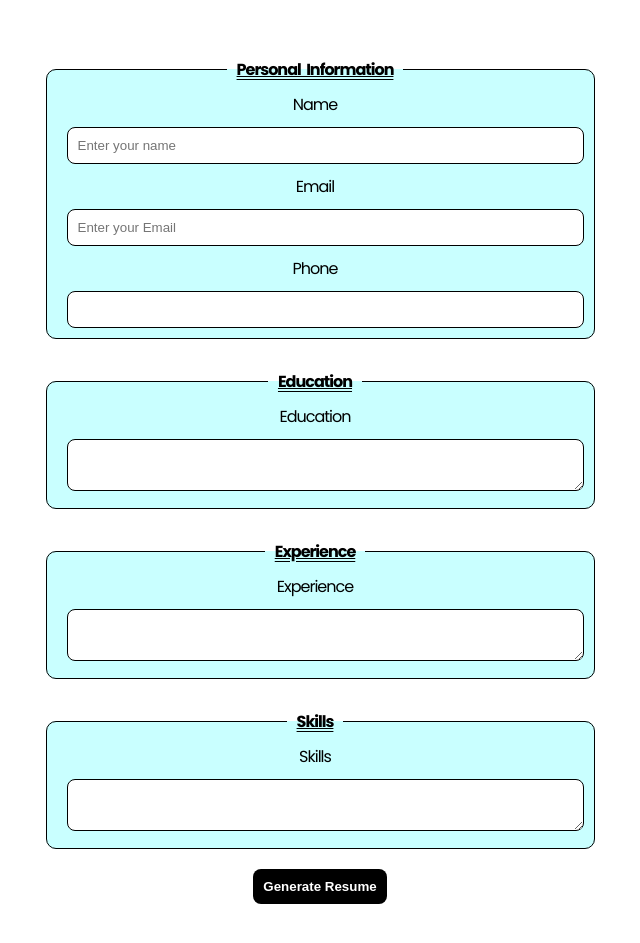
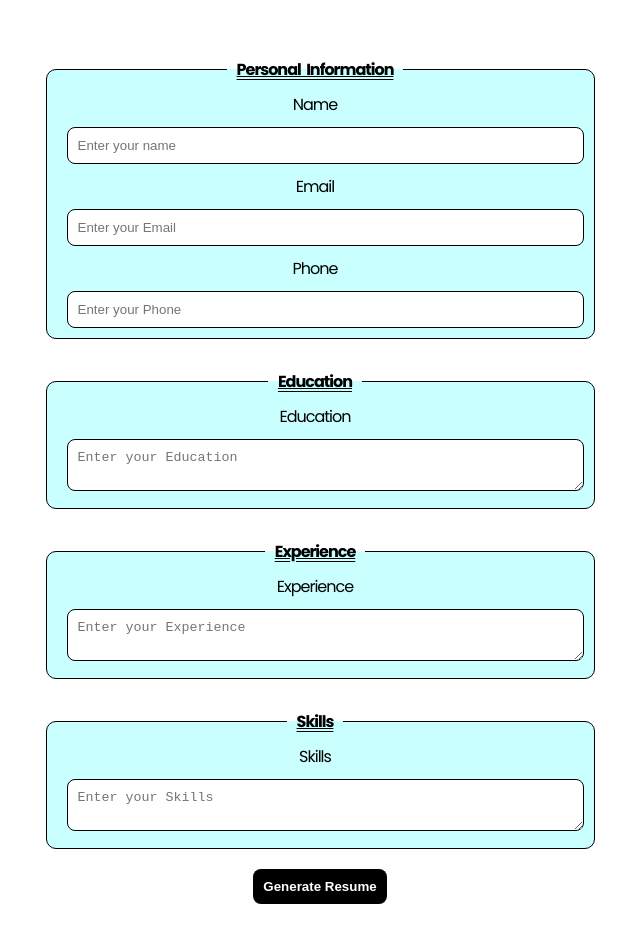
Before and after one commit to Anss-design/milestone1-2resumebyAnss, a plain HTML site: page index.html in a window 1280 px wide. Shown: the part 105-1048 px from the top of the page, without its empty margins (320-960 px from the left). Drawn offline with Linux system fonts and the light colour scheme.

Commit message:
index.html

```diff
--- a/index.html
+++ b/index.html
@@ -1,12 +1,16 @@
 <!DOCTYPE html>
 <html lang="en">
+
 <head>
     <meta charset="UTF-8">
     <meta name="viewport" content="width=device-width, initial-scale=1.0">
     <title>Resume Bulider</title>
     <link rel="stylesheet" href="style.css">
-    <link href="https://fonts.googleapis.com/css2?family=Poppins:ital,wght@0,100;0,200;0,300;0,400;0,500;0,600;0,700;0,800;0,900;1,100;1,200;1,300;1,400;1,500;1,600;1,700;1,800;1,900&display=swap" rel="stylesheet">
+    <link
+        href="https://fonts.googleapis.com/css2?family=Poppins:ital,wght@0,100;0,200;0,300;0,400;0,500;0,600;0,700;0,800;0,900;1,100;1,200;1,300;1,400;1,500;1,600;1,700;1,800;1,900&display=swap"
+        rel="stylesheet">
 </head>
+
 <body>
     <div class="header">
         <h1>Resume Builder</h1>
@@ -22,14 +26,15 @@
                 <label for="email">Email</label>
                 <input type="email" id="email" name="email" placeholder="Enter your Email" required><br>
                 <label for="phone">Phone</label>
-            <input type="tel" id="phone" name="phone" required><br>
+                <input type="tel" id="phone" name="phone" placeholder="Enter your Phone" required><br>
             </fieldset>
 
             <!-- Education -->
             <fieldset>
                 <legend>Education</legend>
                 <label for="education">Education</label>
-            <textarea id="education" name="education" rows="2" required></textarea>
+                <textarea id="education" name="education" rows="2" placeholder="Enter your Education"
+                    required></textarea>
             </fieldset>
 
 
@@ -37,7 +42,8 @@
             <fieldset>
                 <legend>Experience</legend>
                 <label for="experience">Experience</label>
-            <textarea id="experience" name="experience" rows="2" required></textarea>
+                <textarea id="experience" name="experience" rows="2" placeholder="Enter your Experience"
+                    required></textarea>
             </fieldset>
 
 
@@ -45,7 +51,7 @@
             <fieldset>
                 <legend>Skills</legend>
                 <label for="skills">Skills</label>
-            <textarea id="skills" name="skills" rows="2" required></textarea>
+                <textarea id="skills" name="skills" rows="2" placeholder="Enter your Skills" required></textarea>
             </fieldset>
 
             <div class="btn">
@@ -54,4 +60,5 @@
         </div>
     </form>
 </body>
+
 </html>
```
Lines whose indentation alone changed are shown as unchanged.
